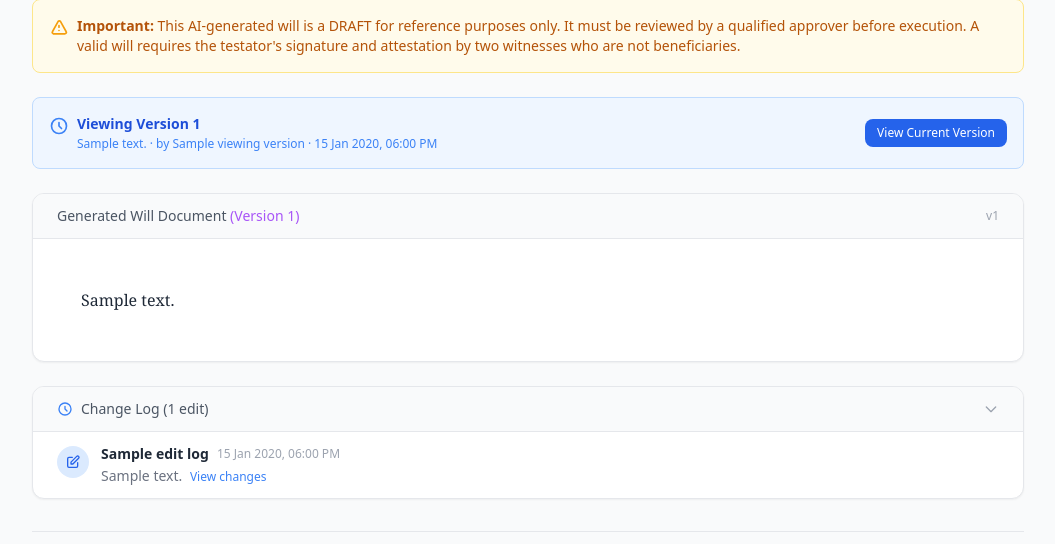
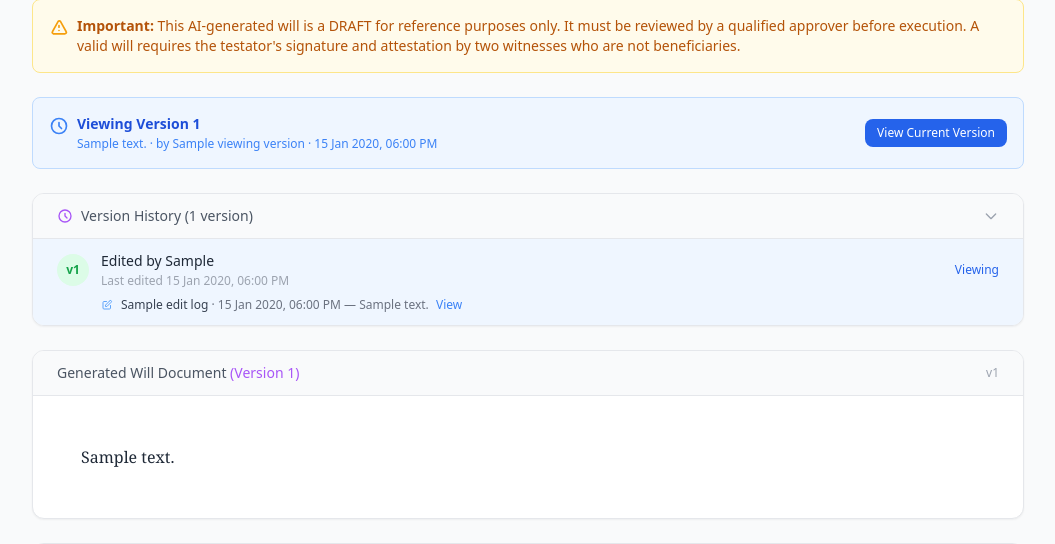
Before and after one commit to uxrm5c3/willcraft-ai, a Flask app: template templates/preview.html in a window 1280 px wide. Shown: the part 352-896 px from the top of the page, without its empty margins (112-1167 px from the left). Run offline with Flask 3, Linux system fonts and the light colour scheme; the template is opened without the code that fills it: most values are stand-ins (such as "Sample title", 1, 10 or a date in 2020); some libraries are stand-ins or nearby versions.

Commit message:
Show version history with edit logs even for single version
- Show Version History panel when edit logs exist (not just 2+ versions)
- Auto-expand panel when edit logs exist so edits are visible
- Previously hidden when only 1 version existed

Co-Authored-By: Claude Opus 4.6 (1M context) <noreply@anthropic.com>

```diff
--- a/templates/preview.html
+++ b/templates/preview.html
@@ -207,7 +207,7 @@
     {% endif %}
 
     <!-- Version History (when multiple versions exist) -->
-    {% if versions and versions|length > 1 %}
+    {% if versions and (versions|length > 1 or edit_logs) %}
     <div class="bg-white rounded-xl shadow-sm border border-gray-200 overflow-hidden mb-6">
         <button onclick="document.getElementById('version-history-body').classList.toggle('hidden')" class="w-full bg-gray-50 border-b border-gray-200 px-6 py-3 flex items-center justify-between hover:bg-gray-100 transition-colors cursor-pointer">
             <span class="text-sm font-medium text-gray-600 flex items-center">
@@ -216,7 +216,7 @@
             </span>
             <svg class="w-4 h-4 text-gray-400" fill="none" stroke="currentColor" viewBox="0 0 24 24"><path stroke-linecap="round" stroke-linejoin="round" stroke-width="2" d="M19 9l-7 7-7-7"/></svg>
         </button>
-        <div id="version-history-body" class="divide-y divide-gray-100 {% if not viewing_version %}hidden{% endif %}">
+        <div id="version-history-body" class="divide-y divide-gray-100 {% if not viewing_version and not edit_logs %}hidden{% endif %}">
             {% for v in versions %}
             <div class="px-6 py-3 {% if viewing_version and viewing_version.version_number == v.version_number %}bg-blue-50{% elif loop.first and not viewing_version %}bg-green-50{% else %}hover:bg-gray-50{% endif %}">
                 <div class="flex items-center justify-between gap-3">
```
